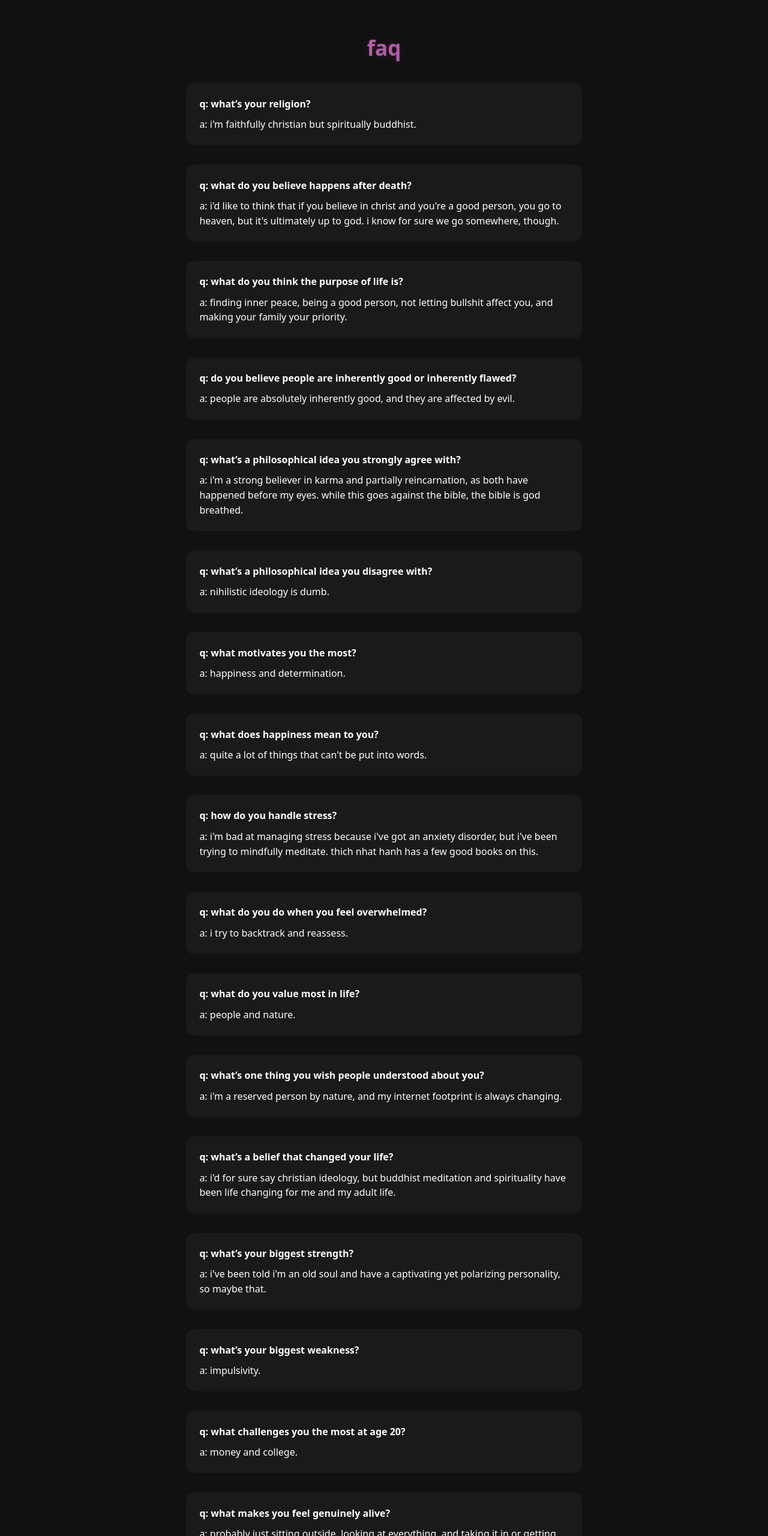
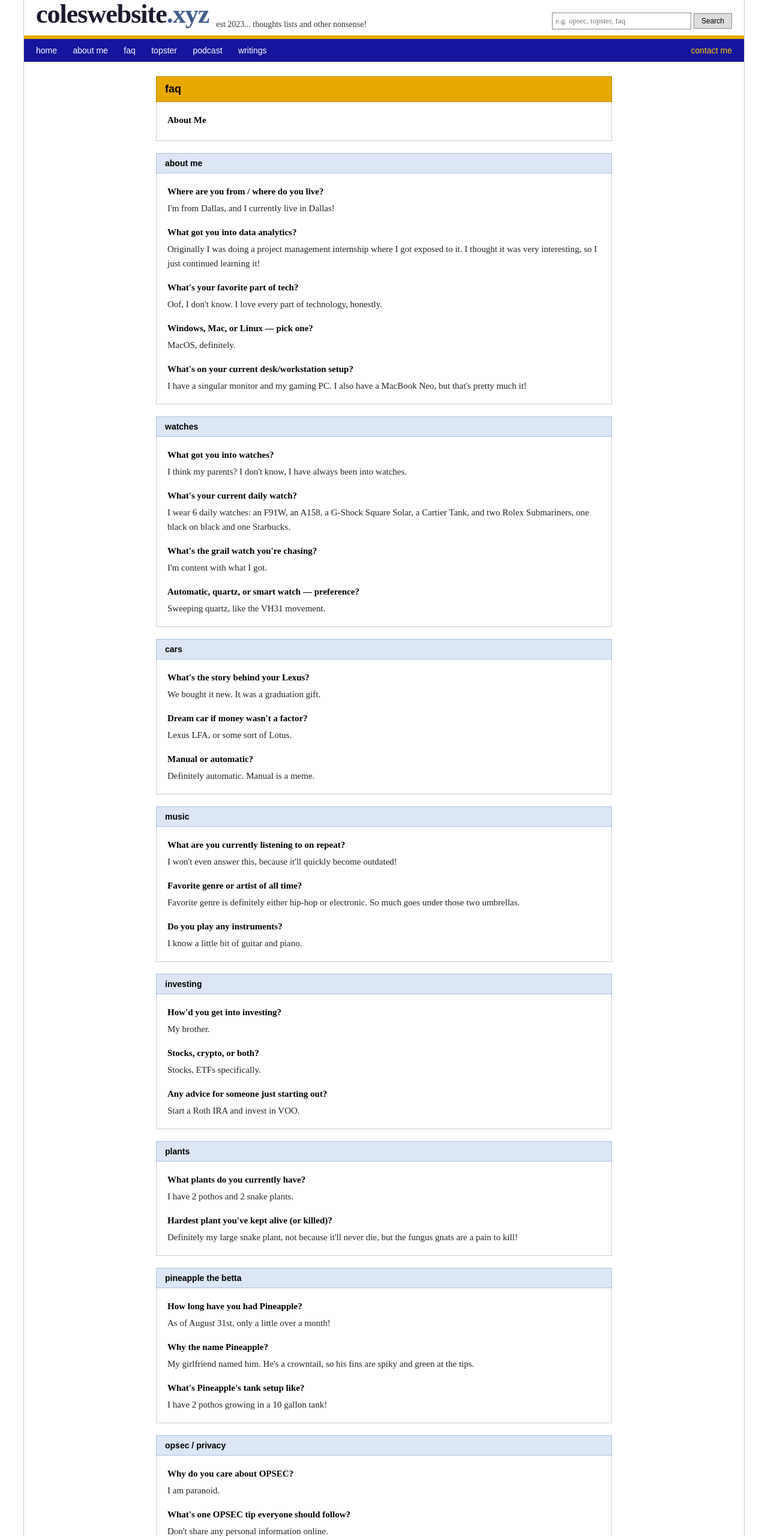
Before and after one commit to cwxyz-tech/cwxyz-tech.github.io, a plain HTML site: page faq/index.html in a window 1280 px wide. Shown: the part 20-2580 px from the top of the page at 60% size. Drawn offline with Linux system fonts and the light colour scheme.

Commit message:
Update index.html

```diff
--- a/faq/index.html
+++ b/faq/index.html
@@ -1,358 +1,368 @@
-<!doctype html>
+<!DOCTYPE html>
 <html lang="en">
 <head>
-  <meta charset="utf-8">
-  <title>faq — coleswebsite.xyz</title>
+<meta charset="UTF-8">
 <meta name="viewport" content="width=device-width, initial-scale=1">
-  <meta name="description" content="FAQ — coleswebsite.xyz">
-  <link rel="icon" href="/favicon.ico">
+<title>faq - coleswebsite.xyz</title>
 <style>
-    :root {
-      --bg: #111;
-      --sub: #aaa;
-      --card: #1a1a1a;
-      --br: 14px;
-
-      /* sunset ombre palette */
-      --sunset-1: #ffb36b;
-      --sunset-2: #ff6a88;
-      --sunset-3: #d16ba5;
-      --sunset-4: #5b3cc4;
-    }
-    * { box-sizing: border-box; }
-    html, body {
+  body {
+    background: #ffffff;
+    font-family: "Times New Roman", Times, serif;
+    color: #000;
     margin: 0;
     padding: 0;
-      background: var(--bg);
-      color: #fff;
-      font: 16px/1.55 system-ui, -apple-system, segoe ui, roboto, ubuntu, cantarell, helvetica neue, arial, sans-serif;
+  }
+  a { color: #0000EE; text-decoration: underline; }
+  a:visited { color: #551A8B; }
+
+  .wrap {
+    max-width: 1200px;
+    margin: 0 auto;
+    border-left: 1px solid #ccc;
+    border-right: 1px solid #ccc;
   }
 
-    .gradient-text {
-      background: linear-gradient(
-        135deg,
-        var(--sunset-1) 0%,
-        var(--sunset-2) 25%,
-        var(--sunset-3) 60%,
-        var(--sunset-4) 100%
-      );
-      background-size: 300% 300%;
-      background-position: 10% 50%;
-      -webkit-background-clip: text;
-      -webkit-text-fill-color: transparent;
-      background-clip: text;
-      color: transparent;
-
-      text-shadow: 0 0 16px rgba(255, 106, 136, 0.15);
-      animation: sunset-shift 12s ease-in-out infinite alternate;
-      will-change: background-position;
+  /* HEADER */
+  .header {
+    display: flex;
+    justify-content: space-between;
+    align-items: flex-end;
+    padding: 18px 20px 10px 20px;
   }
-    @keyframes sunset-shift {
-      0% { background-position: 10% 50%; }
-      50% { background-position: 90% 50%; }
-      100% { background-position: 30% 50%; }
+  .logo {
+    font-size: 44px;
+    font-weight: bold;
+    letter-spacing: -1px;
+    color: #1a1a2e;
   }
-    @media (prefers-reduced-motion: reduce) {
-      .gradient-text {
-        animation: none;
-        background-size: 100% 100%;
-        background-position: 50% 50%;
+  .logo .accent { color: #445d8e; }
+  .tagline {
+    font-size: 14px;
+    color: #333;
+    margin-left: 12px;
   }
+  .searchbox {
+    text-align: right;
+  }
+  .searchbox input[type=text] {
+    font-family: "Times New Roman", serif;
+    font-size: 13px;
+    padding: 5px;
+    width: 220px;
+    border: 1px solid #888;
+  }
+  .searchbox input[type=submit] {
+    font-family: Arial, sans-serif;
+    font-size: 12px;
+    padding: 5px 12px;
+    background: #ddd;
+    border: 1px solid #888;
+    cursor: pointer;
   }
 
-    main { max-width: 700px; margin: 0 auto; padding: 48px 20px; }
-    h1.gradient-text { font-size: 2.2rem; margin-bottom: 1.4rem; text-align: center; }
-    p { margin: 1rem 0; }
-    footer { text-align: center; padding: 30px 0; color: var(--sub); font-size: 0.9rem; }
-    a { color: #fff; text-decoration: none; }
-    a:hover { color: #aaa; text-decoration: underline; }
+  .goldbar { height: 6px; background: #E8A800; }
 
-    .faq-img {
-      display: block;
-      margin: 20px auto;
-      width: 350px;
-      height: 350px;
-      border-radius: var(--br);
-      object-fit: cover;
-      max-width: 100%;
+  /* NAV */
+  .navbar {
+    background: #14149c;
+    display: flex;
+    justify-content: space-between;
+    padding: 10px 20px;
+    font-family: Arial, Helvetica, sans-serif;
+  }
+  .navbar a {
+    color: #fff;
+    text-decoration: none;
+    margin-right: 22px;
+    font-size: 14px;
+  }
+  .navbar a:visited { color: #fff; }
+  .navbar a:hover { text-decoration: underline; }
+  .navbar .signin { color: #ffcc00; margin-right: 0; }
+
+  /* CONTENT */
+  .content {
+    padding: 24px 20px;
+    max-width: 760px;
+    margin: 0 auto;
   }
 
-    .qa {
-      margin: 2rem 0;
-      padding: 1.4rem;
-      background: var(--card);
-      border-radius: var(--br);
+  .page-title {
+    background: #E8A800;
+    font-weight: bold;
+    font-family: Arial, sans-serif;
+    font-size: 18px;
+    padding: 10px 14px;
+    border: 1px solid #b98600;
+    margin-bottom: 0;
   }
-    .qa strong {
-      display: block;
-      margin-bottom: 0.6rem;
+
+  .section-title {
+    background: #dce6f5;
+    border: 1px solid #a9c1e0;
+    font-family: Arial, sans-serif;
+    font-weight: bold;
+    font-size: 14px;
+    padding: 8px 14px;
+    margin-top: 20px;
   }
-    .note {
+
+  .faq-body {
+    border: 1px solid #ccc;
+    border-top: none;
+    padding: 18px;
+    font-size: 15px;
+    line-height: 1.6;
+  }
+
+  .faq-item {
+    margin-bottom: 16px;
+  }
+  .faq-item:last-child {
+    margin-bottom: 0;
+  }
+  .faq-item .q {
+    font-weight: bold;
+    margin: 0 0 4px 0;
+  }
+  .faq-item .a {
+    margin: 0;
+    color: #222;
+  }
+
+  .footer {
     text-align: center;
-      margin-top: 2rem;
-      color: var(--sub);
-      font-size: 0.9rem;
+    font-size: 12px;
+    color: #666;
+    padding: 16px;
+    border-top: 1px solid #ccc;
+    background: #f5f5f5;
+  }
+  .footer a { color: #333; }
+
+  @media (max-width: 700px) {
+    .wrap { border-left: none; border-right: none; }
+
+    .header {
+      flex-direction: column;
+      align-items: flex-start;
+      gap: 10px;
+    }
+    .header > div:first-child {
+      flex-direction: column;
+      align-items: flex-start;
+    }
+    .logo { font-size: 30px; }
+    .tagline { margin-left: 0; margin-top: 2px; font-size: 12px; }
+    .searchbox { width: 100%; text-align: left; }
+    .searchbox input[type=text] { width: 65%; }
+
+    .navbar { flex-wrap: wrap; gap: 8px 0; padding: 10px 14px; }
+    .navbar a { margin-right: 14px; font-size: 13px; }
+
+    .content { padding: 14px; }
+    .faq-body { font-size: 14px; padding: 14px; }
   }
 </style>
 </head>
 <body>
-<main>
-  <a href="/"><h1 class="gradient-text">faq</h1></a>
+<div class="wrap">
 
-  <div class="qa">
-    <strong>q: what’s your religion?</strong>
-    a: i'm faithfully christian but spiritually buddhist.
+  <div class="header">
+    <div style="display:flex; align-items:flex-end;">
+      <div class="logo">coleswebsite<span class="accent">.xyz</span></div>
+      <div class="tagline">est 2023... thoughts lists and other nonsense!</div>
+    </div>
+    <div class="searchbox">
+      <form onsubmit="return false;">
+        <input type="text" placeholder="e.g. opsec, topster, faq">
+        <input type="submit" value="Search">
+      </form>
+    </div>
+  </div>
+  <div class="goldbar"></div>
+
+  <div class="navbar">
+    <div>
+      <a href="/">home</a>
+      <a href="/aboutme">about me</a>
+      <a href="/faq">faq</a>
+      <a href="/topster">topster</a>
+      <a href="/podcast">podcast</a>
+      <a href="/writings">writings</a>
+    </div>
+    <div><a class="signin" href="mailto:coleswebsitexyz@proton.me">contact me</a></div>
   </div>
 
-  <div class="qa">
-    <strong>q: what do you believe happens after death?</strong>
-    a: i'd like to think that if you believe in christ and you're a good person, you go to heaven, but it's ultimately up to god. i know for sure we go somewhere, though.
+  <div class="content">
+    <div class="page-title">faq</div>
+    <div class="faq-body">
+      <div class="faq-item">
+        <p class="q">About Me</p>
+      </div>
     </div>
 
-  <div class="qa">
-    <strong>q: what do you think the purpose of life is?</strong>
-    a: finding inner peace, being a good person, not letting bullshit affect you, and making your family your priority.
+    <div class="section-title">about me</div>
+    <div class="faq-body">
+      <div class="faq-item">
+        <p class="q">Where are you from / where do you live?</p>
+        <p class="a">I'm from Dallas, and I currently live in Dallas!</p>
+      </div>
+      <div class="faq-item">
+        <p class="q">What got you into data analytics?</p>
+        <p class="a">Originally I was doing a project management internship where I got exposed to it. I thought it was very interesting, so I just continued learning it!</p>
+      </div>
+      <div class="faq-item">
+        <p class="q">What's your favorite part of tech?</p>
+        <p class="a">Oof, I don't know. I love every part of technology, honestly.</p>
+      </div>
+      <div class="faq-item">
+        <p class="q">Windows, Mac, or Linux — pick one?</p>
+        <p class="a">MacOS, definitely.</p>
+      </div>
+      <div class="faq-item">
+        <p class="q">What's on your current desk/workstation setup?</p>
+        <p class="a">I have a singular monitor and my gaming PC. I also have a MacBook Neo, but that's pretty much it!</p>
+      </div>
     </div>
 
-  <div class="qa">
-    <strong>q: do you believe people are inherently good or inherently flawed?</strong>
-    a: people are absolutely inherently good, and they are affected by evil.
+    <div class="section-title">watches</div>
+    <div class="faq-body">
+      <div class="faq-item">
+        <p class="q">What got you into watches?</p>
+        <p class="a">I think my parents? I don't know, I have always been into watches.</p>
+      </div>
+      <div class="faq-item">
+        <p class="q">What's your current daily watch?</p>
+        <p class="a">I wear 6 daily watches: an F91W, an A158, a G-Shock Square Solar, a Cartier Tank, and two Rolex Submariners, one black on black and one Starbucks.</p>
+      </div>
+      <div class="faq-item">
+        <p class="q">What's the grail watch you're chasing?</p>
+        <p class="a">I'm content with what I got.</p>
+      </div>
+      <div class="faq-item">
+        <p class="q">Automatic, quartz, or smart watch — preference?</p>
+        <p class="a">Sweeping quartz, like the VH31 movement.</p>
+      </div>
     </div>
 
-  <div class="qa">
-    <strong>q: what’s a philosophical idea you strongly agree with?</strong>
-    a: i'm a strong believer in karma and partially reincarnation, as both have happened before my eyes. while this goes against the bible, the bible is god breathed.
+    <div class="section-title">cars</div>
+    <div class="faq-body">
+      <div class="faq-item">
+        <p class="q">What's the story behind your Lexus?</p>
+        <p class="a">We bought it new. It was a graduation gift.</p>
+      </div>
+      <div class="faq-item">
+        <p class="q">Dream car if money wasn't a factor?</p>
+        <p class="a">Lexus LFA, or some sort of Lotus.</p>
+      </div>
+      <div class="faq-item">
+        <p class="q">Manual or automatic?</p>
+        <p class="a">Definitely automatic. Manual is a meme.</p>
+      </div>
     </div>
 
-  <div class="qa">
-    <strong>q: what’s a philosophical idea you disagree with?</strong>
-    a: nihilistic ideology is dumb.
+    <div class="section-title">music</div>
+    <div class="faq-body">
+      <div class="faq-item">
+        <p class="q">What are you currently listening to on repeat?</p>
+        <p class="a">I won't even answer this, because it'll quickly become outdated!</p>
+      </div>
+      <div class="faq-item">
+        <p class="q">Favorite genre or artist of all time?</p>
+        <p class="a">Favorite genre is definitely either hip-hop or electronic. So much goes under those two umbrellas.</p>
+      </div>
+      <div class="faq-item">
+        <p class="q">Do you play any instruments?</p>
+        <p class="a">I know a little bit of guitar and piano.</p>
+      </div>
     </div>
 
-  <div class="qa">
-    <strong>q: what motivates you the most?</strong>
-    a: happiness and determination.
+    <div class="section-title">investing</div>
+    <div class="faq-body">
+      <div class="faq-item">
+        <p class="q">How'd you get into investing?</p>
+        <p class="a">My brother.</p>
+      </div>
+      <div class="faq-item">
+        <p class="q">Stocks, crypto, or both?</p>
+        <p class="a">Stocks, ETFs specifically.</p>
+      </div>
+      <div class="faq-item">
+        <p class="q">Any advice for someone just starting out?</p>
+        <p class="a">Start a Roth IRA and invest in VOO.</p>
+      </div>
     </div>
 
-  <div class="qa">
-    <strong>q: what does happiness mean to you?</strong>
-    a: quite a lot of things that can't be put into words.
+    <div class="section-title">plants</div>
+    <div class="faq-body">
+      <div class="faq-item">
+        <p class="q">What plants do you currently have?</p>
+        <p class="a">I have 2 pothos and 2 snake plants.</p>
+      </div>
+      <div class="faq-item">
+        <p class="q">Hardest plant you've kept alive (or killed)?</p>
+        <p class="a">Definitely my large snake plant, not because it'll never die, but the fungus gnats are a pain to kill!</p>
+      </div>
     </div>
 
-  <div class="qa">
-    <strong>q: how do you handle stress?</strong>
-    a: i'm bad at managing stress because i've got an anxiety disorder, but i've been trying to mindfully meditate. thich nhat hanh has a few good books on this.
+    <div class="section-title">pineapple the betta</div>
+    <div class="faq-body">
+      <div class="faq-item">
+        <p class="q">How long have you had Pineapple?</p>
+        <p class="a">As of August 31st, only a little over a month!</p>
+      </div>
+      <div class="faq-item">
+        <p class="q">Why the name Pineapple?</p>
+        <p class="a">My girlfriend named him. He's a crowntail, so his fins are spiky and green at the tips.</p>
+      </div>
+      <div class="faq-item">
+        <p class="q">What's Pineapple's tank setup like?</p>
+        <p class="a">I have 2 pothos growing in a 10 gallon tank!</p>
+      </div>
     </div>
 
-  <div class="qa">
-    <strong>q: what do you do when you feel overwhelmed?</strong>
-    a: i try to backtrack and reassess.
+    <div class="section-title">opsec / privacy</div>
+    <div class="faq-body">
+      <div class="faq-item">
+        <p class="q">Why do you care about OPSEC?</p>
+        <p class="a">I am paranoid.</p>
+      </div>
+      <div class="faq-item">
+        <p class="q">What's one OPSEC tip everyone should follow?</p>
+        <p class="a">Don't share any personal information online.</p>
+      </div>
+      <div class="faq-item">
+        <p class="q">Do you use a VPN / password manager?</p>
+        <p class="a">Not answering this, it's not OPSEC if I do!</p>
+      </div>
     </div>
 
-  <div class="qa">
-    <strong>q: what do you value most in life?</strong>
-    a: people and nature.
+    <div class="section-title">the website / content</div>
+    <div class="faq-body">
+      <div class="faq-item">
+        <p class="q">Why'd you start this website?</p>
+        <p class="a">It's fun.</p>
+      </div>
+      <div class="faq-item">
+        <p class="q">What's the podcast going to be about?</p>
+        <p class="a">I don't know.</p>
+      </div>
+      <div class="faq-item">
+        <p class="q">What kind of videos will be on your YouTube channel?</p>
+        <p class="a">I don't know.</p>
+      </div>
+      <div class="faq-item">
+        <p class="q">Any future plans for the site?</p>
+        <p class="a">I don't know.</p>
+      </div>
+    </div>
   </div>
 
-  <div class="qa">
-    <strong>q: what’s one thing you wish people understood about you?</strong>
-    a: i'm a reserved person by nature, and my internet footprint is always changing.
+  <div class="footer">
+    &copy; 2023 - 2026 coleswebsite.xyz &nbsp;&middot;&nbsp; <a href="https://coleswebsite.xyz/">https://coleswebsite.xyz/</a>
   </div>
 
-  <div class="qa">
-    <strong>q: what’s a belief that changed your life?</strong>
-    a: i'd for sure say christian ideology, but buddhist meditation and spirituality have been life changing for me and my adult life.
 </div>
-
-  <div class="qa">
-    <strong>q: what’s your biggest strength?</strong>
-    a: i've been told i'm an old soul and have a captivating yet polarizing personality, so maybe that.
-  </div>
-
-  <div class="qa">
-    <strong>q: what’s your biggest weakness?</strong>
-    a: impulsivity.
-  </div>
-
-  <div class="qa">
-    <strong>q: what challenges you the most at age 20?</strong>
-    a: money and college.
-  </div>
-
-  <div class="qa">
-    <strong>q: what makes you feel genuinely alive?</strong>
-    a: probably just sitting outside, looking at everything, and taking it in or getting something stressful off my shoulders.
-  </div>
-
-  <div class="qa">
-    <strong>q: what’s a fear you’re trying to overcome?</strong>
-    a: miscellaneous anxieties throughout my life.
-  </div>
-
-  <div class="qa">
-    <strong>q: what’s something you’re currently trying to improve about yourself?</strong>
-    a: definitely trying to be less online and more present in the real world.
-  </div>
-
-  <div class="qa">
-    <strong>q: what’s your definition of success?</strong>
-    a: happiness and successful investments.
-  </div>
-
-  <div class="qa">
-    <strong>q: what’s your approach to self-improvement?</strong>
-    a: critically look at yourself and change what you find flawed.
-  </div>
-
-  <div class="qa">
-    <strong>q: what’s something people misunderstand about mental health?</strong>
-    a: it varies and affects everyone, but it is not an excuse for your problems.
-  </div>
-
-  <div class="qa">
-    <strong>q: how do you deal with self-doubt?</strong>
-    a: i think to myself and wonder why i'm doubting myself.
-  </div>
-
-  <div class="qa">
-    <strong>q: what helps you stay focused?</strong>
-    a: it's hard for me to stay focused, but interest in the topic keeps me going.
-  </div>
-
-  <div class="qa">
-    <strong>q: what do you do when you feel unmotivated?</strong>
-    a: i recoup and try to come back to it later.
-  </div>
-
-  <div class="qa">
-    <strong>q: what do you do when you feel lost?</strong>
-    a: i read psychology books and try to get back in touch with myself or dive into any of my interests.
-  </div>
-
-  <div class="qa">
-    <strong>q: what’s one thing you’re grateful for today?</strong>
-    a: life under this beautiful sun.
-  </div>
-
-  <div class="qa">
-    <strong>q: what’s something people overthink too much?</strong>
-    a: being someone else.
-  </div>
-
-  <div class="qa">
-    <strong>q: what makes you instantly feel better?</strong>
-    a: listening to music i love.
-  </div>
-
-  <div class="qa">
-    <strong>q: what’s the best advice you’ve ever received?</strong>
-    a: food is fuel and your body is an engine. take care of it physically and mentally, and you will be reliable.
-  </div>
-
-  <div class="qa">
-    <strong>q: what do you wish you knew earlier in life?</strong>
-    a: you will make it.
-  </div>
-
-  <div class="qa">
-    <strong>q: what’s your biggest long-term goal?</strong>
-    a: a managerial it position, stable income, a paid off house, and rental properties.
-  </div>
-
-  <div class="qa">
-    <strong>q: how do you stay consistent with habits?</strong>
-    a: i think about how much it will positively affect me.
-  </div>
-
-  <div class="qa">
-    <strong>q: what’s a skill you think everyone should learn?</strong>
-    a: coding, specifically python and sql, as well as people skills.
-  </div>
-
-  <div class="qa">
-    <strong>q: what’s your favorite way to relax?</strong>
-    a: laying down and watching tv or listening to music.
-  </div>
-
-  <div class="qa">
-    <strong>q: what drains your energy the fastest?</strong>
-    a: definitely social situations when i'm not in the mood.
-  </div>
-
-  <div class="qa">
-    <strong>q: what helps you sleep better after long days?</strong>
-    a: melatonin.
-  </div>
-
-  <div class="qa">
-    <strong>q: why did you choose to study data analytics?</strong>
-    a: my end goal is it pm, and data analytics is a versatile degree that opens doors even outside of it since the job market sucks.
-  </div>
-
-  <div class="qa">
-    <strong>q: what do you enjoy about sql and python?</strong>
-    a: the relief of everything working after hours of tedious editing.
-  </div>
-
-  <div class="qa">
-    <strong>q: what do you like about thinkpads, apple products, and linux?</strong>
-    a: the reliability and the modularity, thinkpads and linux.
-  </div>
-
-  <div class="qa">
-    <strong>q: why is ubuntu your distro of choice?</strong>
-    a: it is the easiest and most polished.
-  </div>
-
-  <div class="qa">
-    <strong>q: what’s your ideal tech setup?</strong>
-    a: one monitor, ergonomic wireless keyboard and mouse, and my gaming pc.
-  </div>
-
-  <div class="qa">
-    <strong>q: what do you like most about your lexus?</strong>
-    a: the reliability, also the a/c seats and the looks.
-  </div>
-
-  <div class="qa">
-    <strong>q: how did you get into plants, watches, investing, and cars?</strong>
-    a: not sure, i stumbled into it, got hyperfixated, and that was it.
-  </div>
-
-  <div class="qa">
-    <strong>q: what kind of music do you connect with the most?</strong>
-    a: dude, literally everything. look at my topster.
-  </div>
-
-  <div class="qa">
-    <strong>q: what attracts you to privacy and opsec?</strong>
-    a: i'm a private individual.
-  </div>
-
-  <div class="qa">
-    <strong>q: why do you avoid putting personal contact info on your site?</strong>
-    a: see above.
-  </div>
-
-  <div class="qa">
-    <strong>q: why did you choose protonmail for communication?</strong>
-    a: same as 46.
-  </div>
-
-  <div class="qa">
-    <strong>q: what inspired you to hide an easter egg on the homepage?</strong>
-    a: it is fun having secrets.
-  </div>
-
-  <div class="qa">
-    <strong>q: what’s one thing you want people to take away from your site?</strong>
-    a: make your own and have your own section of the internet.
-  </div>
-
-</main>
-
-<footer>
-  <a href="https://coleswebsite.xyz/">https://coleswebsite.xyz/</a>
-</footer>
 </body>
 </html>
```
Lines whose indentation alone changed are shown as unchanged.
